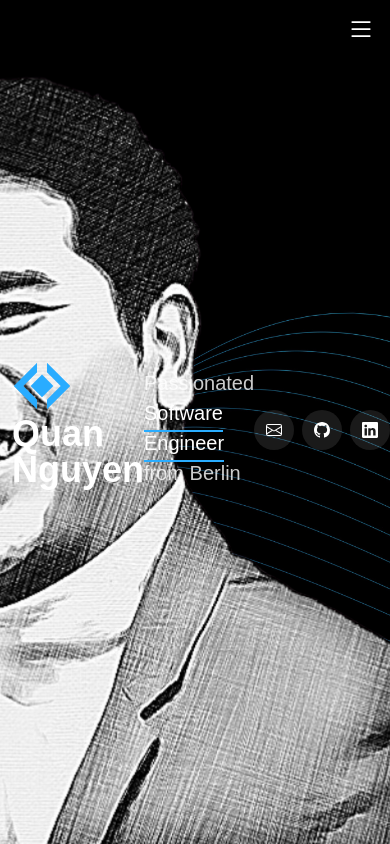
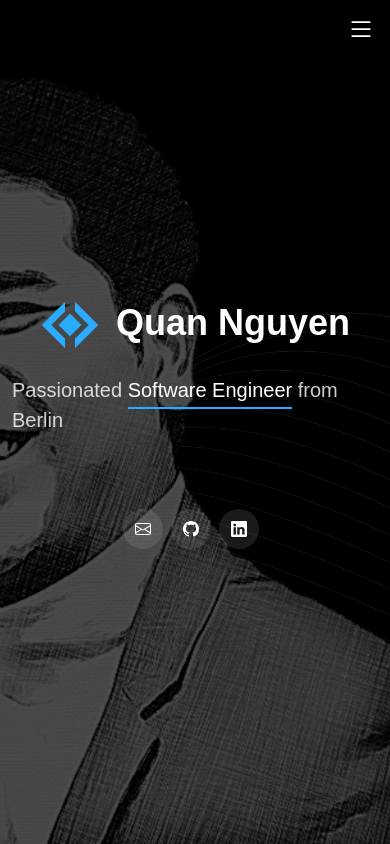
Before and after one commit to quan-nguyen97/quan-portfolio, a React (Vite) app: page / in a window 390 px wide. Built offline with nearby package versions, Linux system fonts and the light colour scheme.

Commit message:
Fix responsive, add social link

```diff
--- a/src/pages/landing/Header.scss
+++ b/src/pages/landing/Header.scss
@@ -6,46 +6,44 @@
   align-items: center;
   z-index: 997;
   overflow-y: auto;
-}
 
-#header * {
+  * {
     transition: ease-in-out 0.4s;
   }
 
-#header h1 {
+  h1 {
     font-size: 48px;
     margin: 0;
     padding: 0;
     line-height: 1;
     font-weight: 700;
     font-family: "Poppins", sans-serif;
-}
 
-#header h1 a,
-#header h1 a:hover {
+    a, a:hover {
       color: #fff;
       line-height: 1;
       display: inline-block;
     }
+  }
 
-#header h2 {
+  h2 {
     font-size: 24px;
     margin-top: 20px;
     color: rgba(255, 255, 255, 0.8);
-}
 
-#header h2 span {
+    span {
       color: #fff;
       border-bottom: 2px solid var(--qn-primary-color);
       padding-bottom: 6px;
     }
+  }
 
-#header img {
+  img {
     padding: 0;
     margin: 0;
   }
 
-#header .social-links {
+  .social-links {
     margin-top: 40px;
     display: flex;
 
@@ -67,64 +65,71 @@
       background: var(--qn-primary-color);
     }
   }
-
+}
 
 @media (max-width: 992px) {
-  #header h1 {
+  #header {
+    background-color: rgba(0, 0, 0, 0.7);
+
+    h1 {
       font-size: 36px;
     }
 
-  #header h2 {
+    h2 {
       font-size: 20px;
       line-height: 30px;
     }
 
-  #header .social-links {
+    .social-links {
       margin-top: 15px;
     }
 
-  #header .container {
+    .container {
       display: flex;
+      flex-direction: column;
       align-items: center;
+    }
   }
 }
 
 /* Header Top */
-#header.header-top {
+#header {
+  &.header-top {
     height: 80px;
     position: fixed;
     left: 0;
     top: 0;
     right: 0;
     background: rgba(0, 0, 0, 0.9);
-}
 
-#header.header-top .social-links,
-#header.header-top h2 {
+    .social-links, h2 {
       display: none;
     }
 
-#header.header-top h1 {
+    h1 {
       margin-right: auto;
       font-size: 36px;
     }
 
-#header.header-top .container {
+    .container {
       display: flex;
       align-items: center;
     }
 
-#header.header-top .navbar {
+    .navbar {
       margin: 0;
+    }
+  }
 }
 
 @media (max-width: 768px) {
-  #header.header-top {
+  #header {
+    &.header-top {
       height: 60px;
+      h1 {
+        font-size: 26px;
       }
-
-  #header.header-top h1 {
-    font-size: 26px;
+    }
   }
 }
 
--- a/src/pages/landing/Header.tsx
+++ b/src/pages/landing/Header.tsx
@@ -76,13 +76,16 @@ const Header = () => {
         </Navbar>
 
         <div className="social-links">
-          <a href="#">
+          <a href="mailto:hquan.nguyen1997@gmail.com" target="_blank">
             <Envelope />
           </a>
-          <a href="#">
+          <a href="https://github.com/quan-nguyen97" target="_blank">
             <Github />
           </a>
-          <a href="#">
+          <a
+            href="https://www.linkedin.com/in/hong-quan-nguyen-a5333017b/"
+            target="_blank"
+          >
             <Linkedin />
           </a>
         </div>
```
Lines whose indentation alone changed are shown as unchanged.
